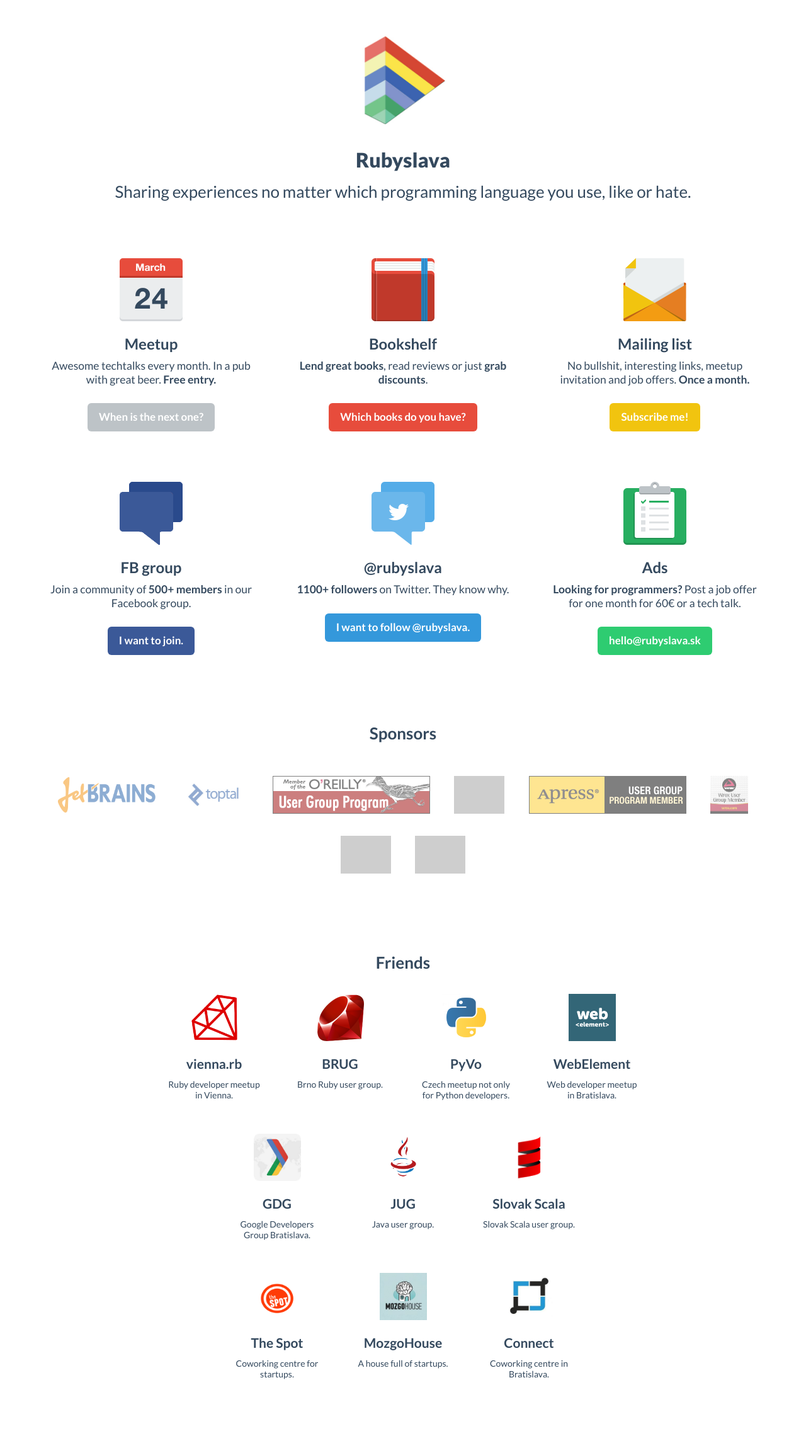
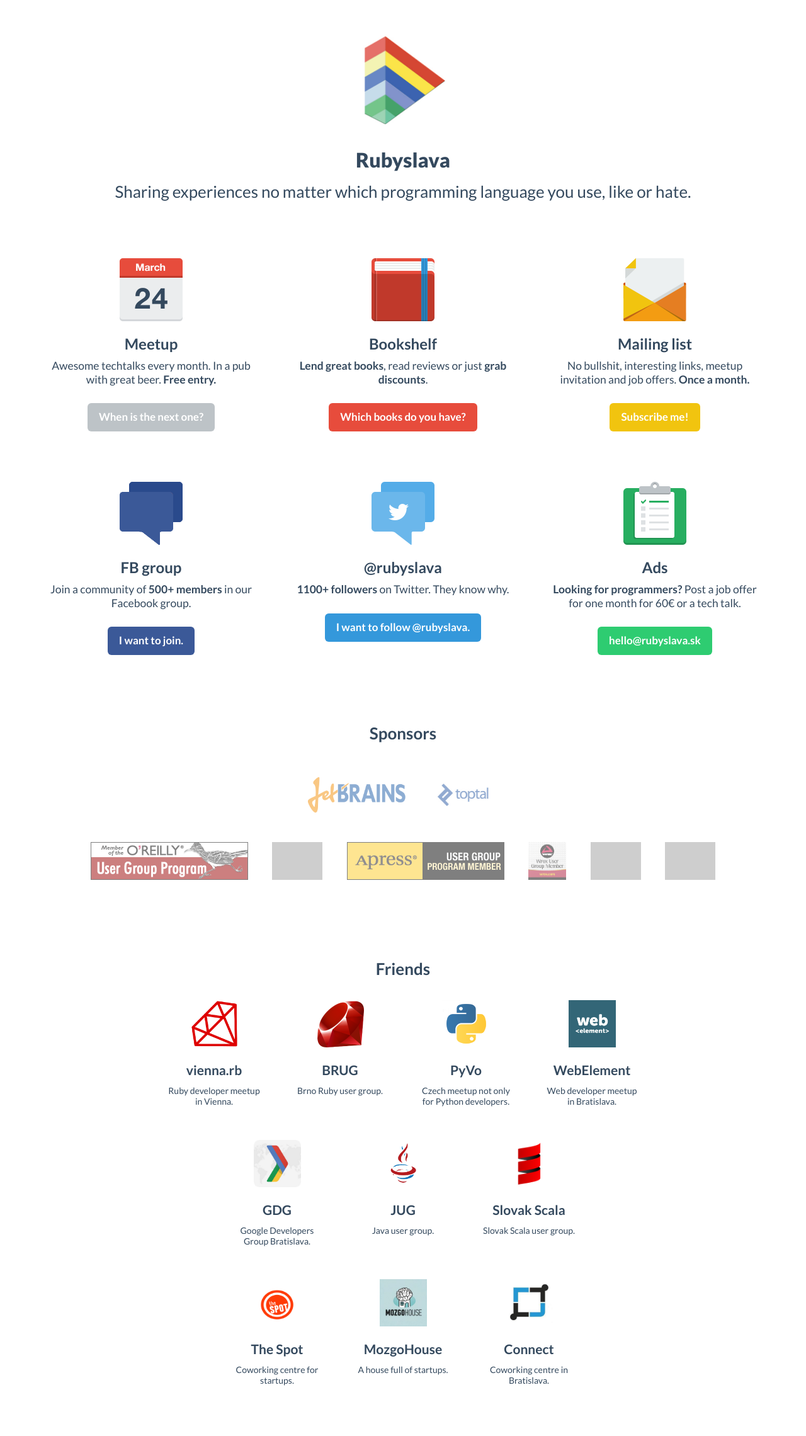
Before and after one commit to rubyslava/rubyslava.github.io, a Jekyll site: the page built from english.html, in a window 1280 px wide. Shown: the whole page at 63% size. Built offline with Jekyll 4.4.1, drawn with Linux system fonts in a browser that asks for light colours; Markdown is read by kramdown in place of the engine named in the settings; grey boxes are pictures that could not be loaded.

Commit message:
Update english.html

```diff
--- a/english.html
+++ b/english.html
@@ -103,6 +103,8 @@
                 <p class="sponsors">
                     <a href="http://www.jetbrains.com/"><img src="images/jetbrains.gif" alt="JetBrains"/></a>
                     <a href="http://www.toptal.com/#envisage-exclusively-proven-computer-engineers"><img src="images/toptal.jpg" alt="Toptal"/></a>
+                </p>
+                <p class="sponsors">
                     <a href="http://www.oreilly.com/"><img src="images/oreilly.gif" alt="O'Reilly"/></a>
                     <a href="http://www.manning.com/"><img src="images/manning.jpg" alt="Manning"/></a>
                     <a href="http://www.apress.com/"><img src="images/apress.gif" alt="Apress"/></a>
```
